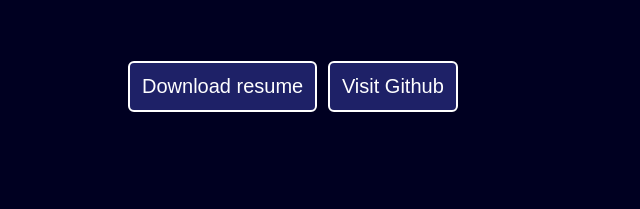
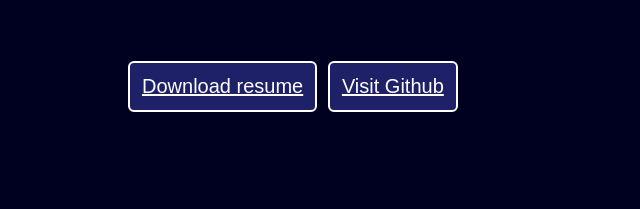
Before and after one commit to DheerajDR/dheerajportfolio, a plain HTML site: page index.html in a window 1280 px wide. Shown: the part 591-800 px from the top of the page, 0-640 px from the left. Drawn offline with nearby package versions, Linux system fonts and the light colour scheme.

Commit message:
Update index.html

```diff
--- a/index.html
+++ b/index.html
@@ -183,6 +183,12 @@
             color: gray;
             padding: 12px 0;
         }
+        #id1{
+            color: white;
+        }
+        #id2{
+            color: white;
+        }
     </style>
 </head>
 
@@ -208,8 +214,8 @@
                 <div>and I am a passionate</div>
                 <span id="element"></span>
                 <div class="buttons">
-                    <button class="btn">Download resume</button>
-                    <button class="btn">Visit Github</button>
+                    <button class="btn"><a id="id1"href="https://drive.google.com/file/d/14KNPzNHPiHaXR1msqHUJsz5XDwyp9TSN/view?usp=sharing">Download resume</a></button>
+                    <button class="btn"><a id ="id2" href="https://github.com/DheerajDR">Visit Github</a></button>
                 </div>
             </div>
             <div class="rightSection">
```
